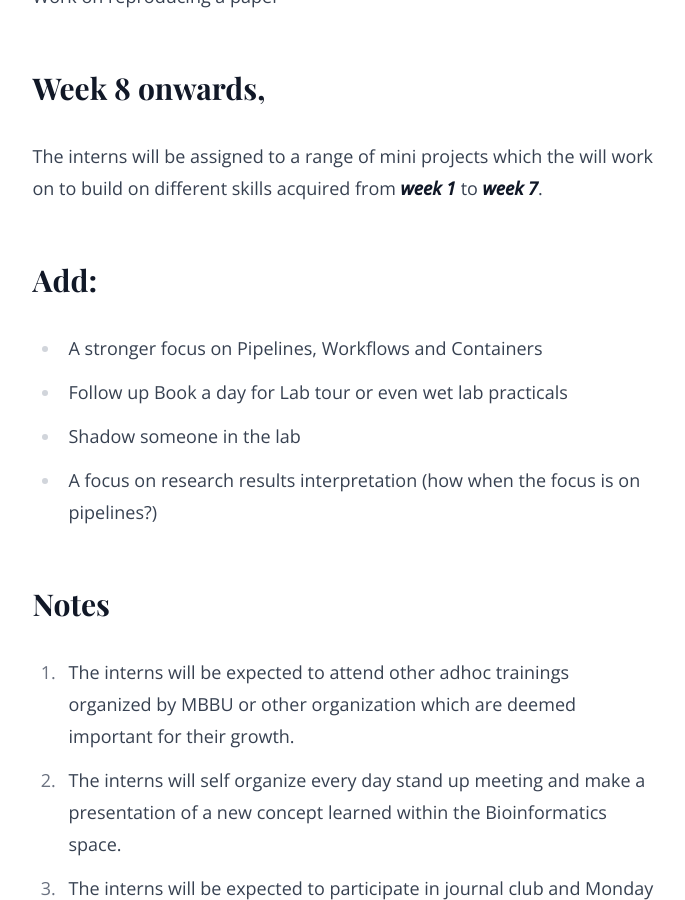
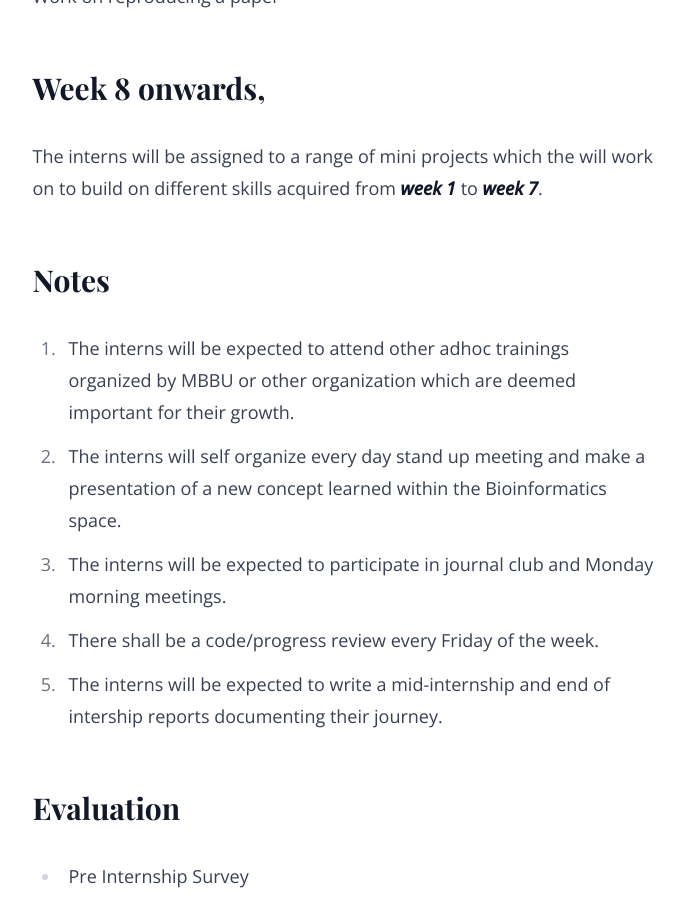
Before and after one commit to mbbu/mbbu.github.io, a Jekyll site: the page built from curriculum.md, in a window 1280 px wide and 900 px high, scrolled down 2460 px. Shown: the whole window, without its empty margins (297-982 px from the left). Built offline with Jekyll 4.4.1, drawn with Linux system fonts in a browser that asks for light colours.

Commit message:
Fix: Remove unwanted section

```diff
--- a/curriculum.md
+++ b/curriculum.md
@@ -60,13 +60,6 @@ Work on reproducing a paper
 The interns will be assigned to a range of mini projects which the will work on to build
 on different skills acquired from _**week 1**_ to _**week 7**_.
 
-## Add:
-
-- A stronger focus on Pipelines, Workflows and Containers
-- Follow up Book a day for Lab tour or even wet lab practicals
-- Shadow someone in the lab
-- A focus on research results interpretation (how when the focus is on pipelines?)
-
 ## Notes
 
 1. The interns will be expected to attend other adhoc trainings organized by MBBU or other organization which are deemed important for their growth.
```
